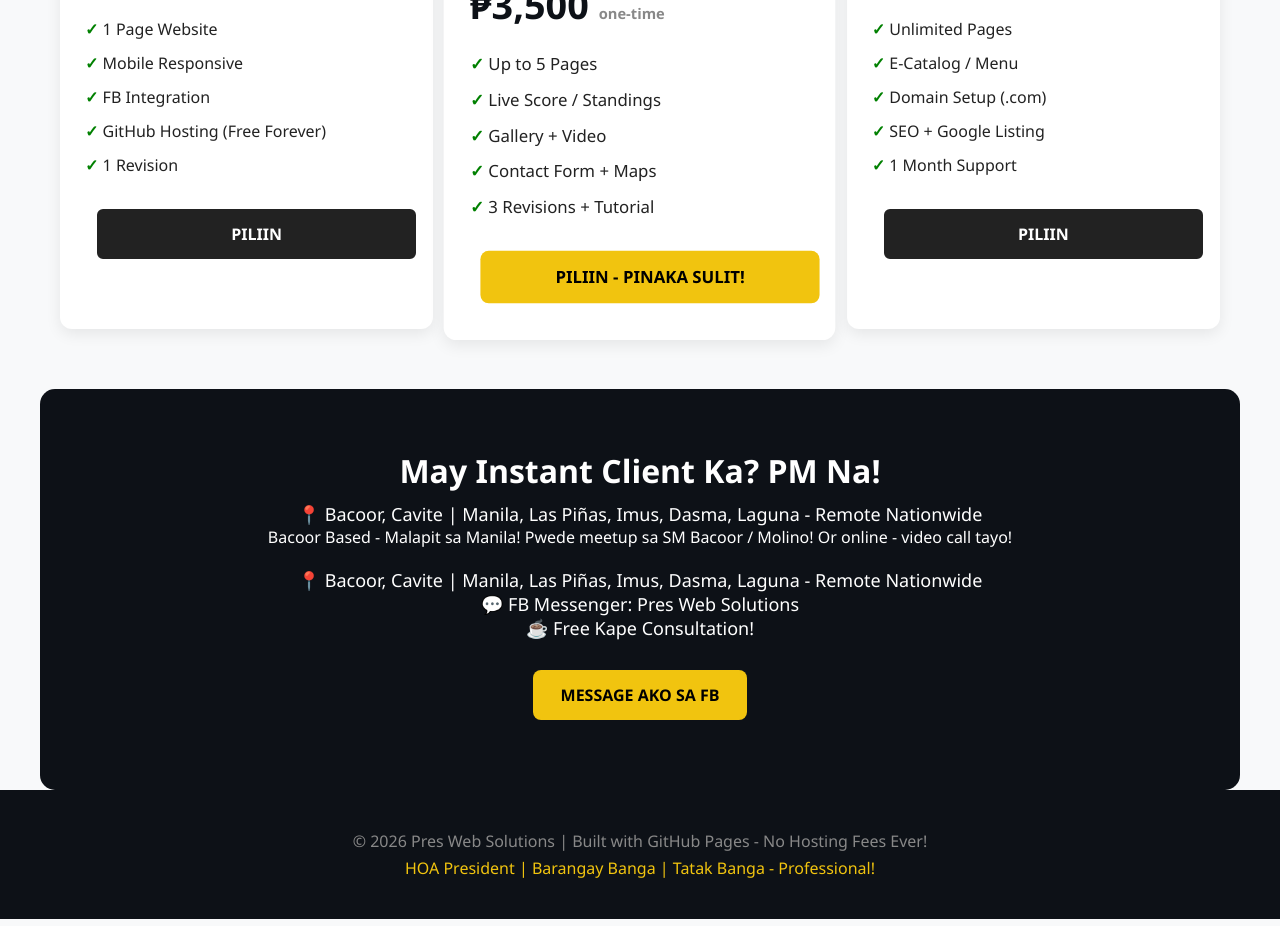
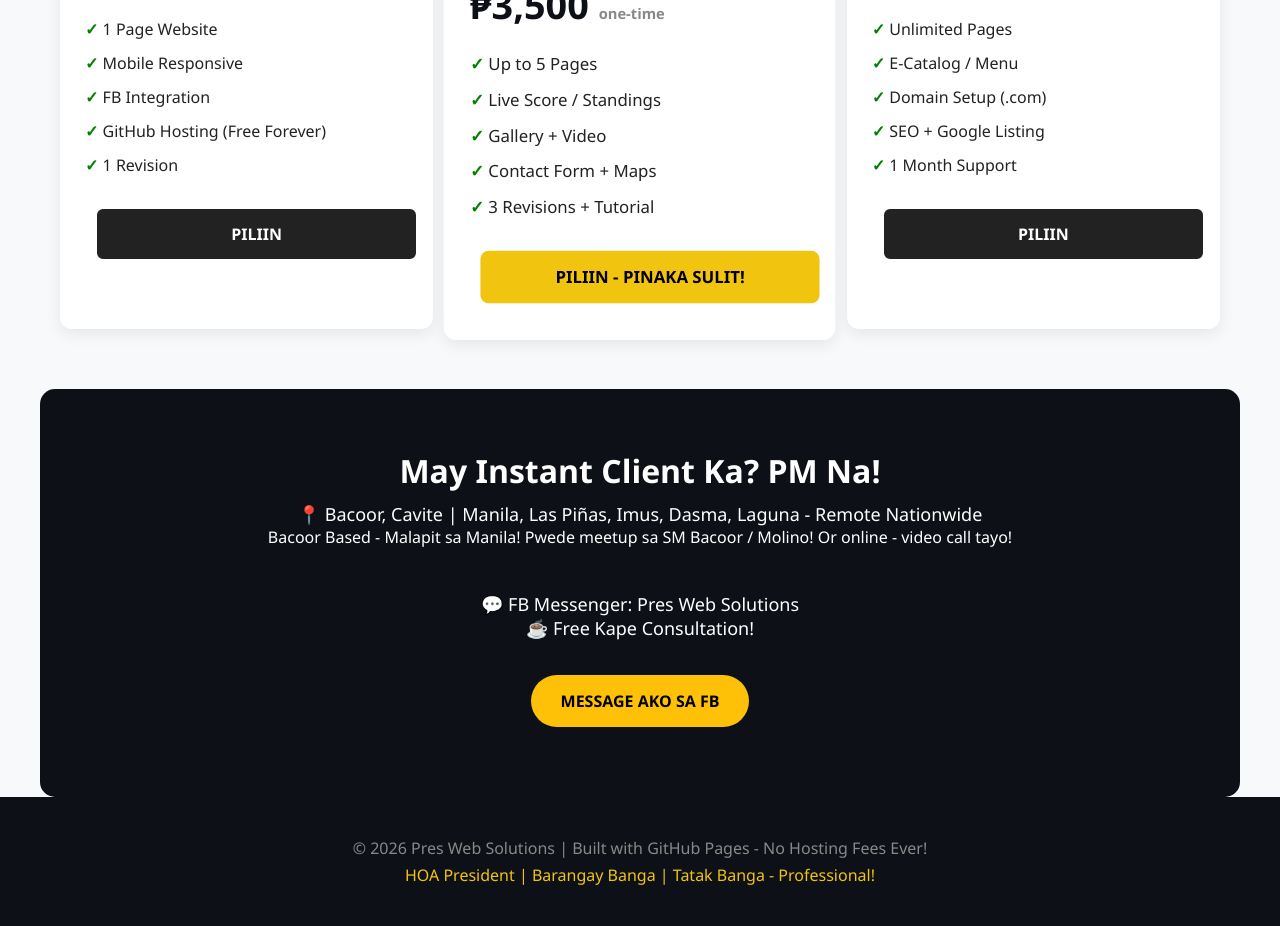
Before and after one commit to presduterte2028-sketch/barangay-banga-website, a plain HTML site: page agency.html in a window 1280 px wide. Shown: the part 1618-2544 px from the top of the page. Drawn offline with Linux system fonts and the light colour scheme.

Commit message:
Update agency.html

```diff
--- a/agency.html
+++ b/agency.html
@@ -70,8 +70,8 @@ footer{background:#0d1117;color:#888;padding:40px 20px;text-align:center}
 <h2 style="font-size:32px">May Instant Client Ka? PM Na!</h2>
 <p style="color:#aaa;margin:10px"><p style="font-size:18px">📍 Bacoor, Cavite | Manila, Las Piñas, Imus, Dasma, Laguna - Remote Nationwide</p>
 <p>Bacoor Based - Malapit sa Manila! Pwede meetup sa SM Bacoor / Molino! Or online - video call tayo!</p>
-<p style="margin:20px 0;font-size:18px">📍 Bacoor, Cavite | Manila, Las Piñas, Imus, Dasma, Laguna - Remote Nationwide<br>💬 FB Messenger: Pres Web Solutions<br>☕ Free Kape Consultation!</p>
-<a class="btn btn-gold" href=href="https://www.facebook.com/presduterte2028">MESSAGE AKO SA FB</a>
+<p style="margin:20px 0;font-size:18px"><br>💬 FB Messenger: Pres Web Solutions<br>☕ Free Kape Consultation!</p>
+<a class="btn btn-gold" href="<a href="https://m.me/61577558426332" target="_blank" style="background:#FFC107;color:#000;padding:15px 30px;border-radius:50px;font-weight:bold;text-decoration:none;display:inline-block;margin-top:15px;">MESSAGE AKO SA FB</a>
 </div>
 
 <footer><p>© 2026 Pres Web Solutions | Built with GitHub Pages - No Hosting Fees Ever!</p><p style="color:#f1c40f;margin-top:5px">HOA President | Barangay Banga | Tatak Banga - Professional!</p></footer>
```
